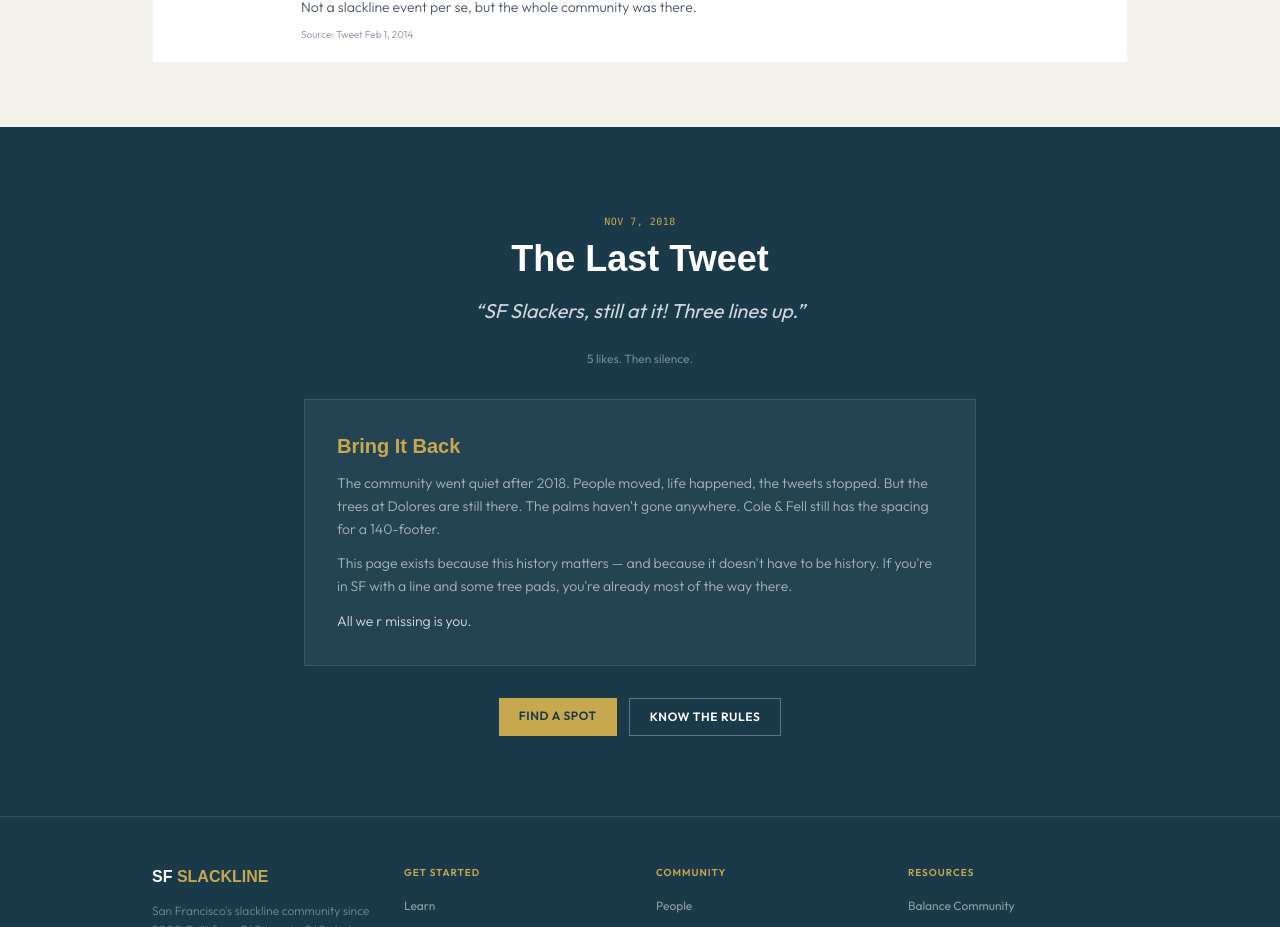
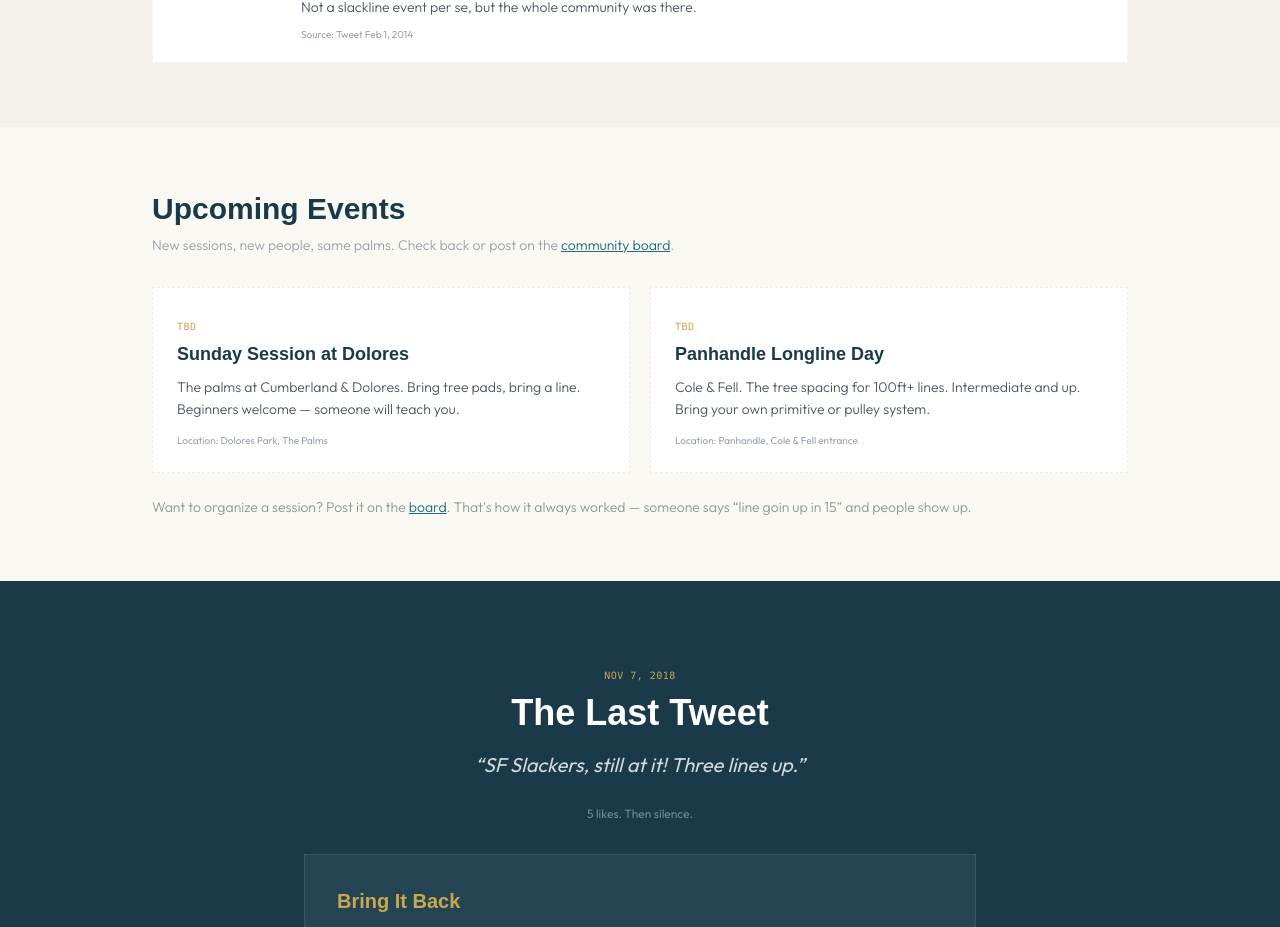
Before and after one commit to speedwarnsf/sfslackline, a Next.js app: page /events in a window 1280 px wide. Shown: the part 4379-5306 px from the top of the page. Built offline with nearby package versions, Linux system fonts and the light colour scheme; a web font is replaced by a local one.

Commit message:
Overnight swarm polish — Feb 14, 2026

```diff
--- a/src/app/events/page.tsx
+++ b/src/app/events/page.tsx
@@ -316,6 +316,37 @@ export default function EventsPage() {
         </div>
       </section>
 
+      {/* ── Upcoming Events ── */}
+      <section className="bg-[#FAF8F2] py-12 sm:py-16">
+        <div className="max-w-5xl mx-auto px-5 sm:px-6">
+          <h2 className="font-display text-2xl sm:text-3xl font-black text-[#1A3A4A] mb-2">Upcoming Events</h2>
+          <p className="text-sm text-gray-400 font-light mb-8">New sessions, new people, same palms. Check back or post on the <Link href="/board" className="text-[#1E6B7B] underline hover:text-[#C8A84E]">community board</Link>.</p>
+
+          <div className="grid sm:grid-cols-2 gap-5">
+            <div className="bg-white p-6 border border-[#C8A84E]/20 border-dashed">
+              <span className="text-[10px] font-mono text-[#C8A84E] uppercase tracking-wider">TBD</span>
+              <h3 className="font-display text-lg font-black text-[#1A3A4A] mt-1 mb-2">Sunday Session at Dolores</h3>
+              <p className="text-sm text-gray-600 font-light leading-relaxed">
+                The palms at Cumberland & Dolores. Bring tree pads, bring a line. Beginners welcome — someone will teach you.
+              </p>
+              <p className="text-[10px] text-gray-400 mt-3">Location: Dolores Park, The Palms</p>
+            </div>
+            <div className="bg-white p-6 border border-[#C8A84E]/20 border-dashed">
+              <span className="text-[10px] font-mono text-[#C8A84E] uppercase tracking-wider">TBD</span>
+              <h3 className="font-display text-lg font-black text-[#1A3A4A] mt-1 mb-2">Panhandle Longline Day</h3>
+              <p className="text-sm text-gray-600 font-light leading-relaxed">
+                Cole & Fell. The tree spacing for 100ft+ lines. Intermediate and up. Bring your own primitive or pulley system.
+              </p>
+              <p className="text-[10px] text-gray-400 mt-3">Location: Panhandle, Cole & Fell entrance</p>
+            </div>
+          </div>
+
+          <p className="text-sm text-[#1A3A4A]/50 font-light mt-6">
+            Want to organize a session? Post it on the <Link href="/board" className="text-[#1E6B7B] underline hover:text-[#C8A84E]">board</Link>. That&apos;s how it always worked — someone says &ldquo;line goin up in 15&rdquo; and people show up.
+          </p>
+        </div>
+      </section>
+
       {/* ── Revival ── */}
       <section className="bg-[#1A3A4A] py-14 sm:py-20">
         <div className="max-w-5xl mx-auto px-5 sm:px-6">
--- a/src/app/layout.tsx
+++ b/src/app/layout.tsx
@@ -56,6 +56,48 @@ export default function RootLayout({
 }>) {
   return (
     <html lang="en" className={`${display.variable} ${body.variable}`}>
+      <head>
+        <script
+          type="application/ld+json"
+          dangerouslySetInnerHTML={{
+            __html: JSON.stringify({
+              "@context": "https://schema.org",
+              "@graph": [
+                {
+                  "@type": "Organization",
+                  "name": "SF Slackline",
+                  "url": "https://sfslackline.vercel.app",
+                  "description": "San Francisco's slackline community since 2009. 849 photos, 360 tweets, 15 years of lines between trees.",
+                  "foundingDate": "2009",
+                  "areaServed": {
+                    "@type": "City",
+                    "name": "San Francisco",
+                    "containedInPlace": { "@type": "State", "name": "California" }
+                  },
+                  "sameAs": ["https://sfslackline.org"]
+                },
+                {
+                  "@type": "WebSite",
+                  "name": "SF Slackline",
+                  "url": "https://sfslackline.vercel.app"
+                },
+                {
+                  "@type": "SportsOrganization",
+                  "name": "SF Slackline",
+                  "sport": "Slacklining",
+                  "url": "https://sfslackline.vercel.app",
+                  "location": {
+                    "@type": "City",
+                    "name": "San Francisco",
+                    "addressRegion": "CA",
+                    "addressCountry": "US"
+                  }
+                }
+              ]
+            }),
+          }}
+        />
+      </head>
       <body className="font-[family-name:var(--font-body)] min-h-screen flex flex-col">
         <Navigation />
         <main className="flex-1">{children}</main>
```
